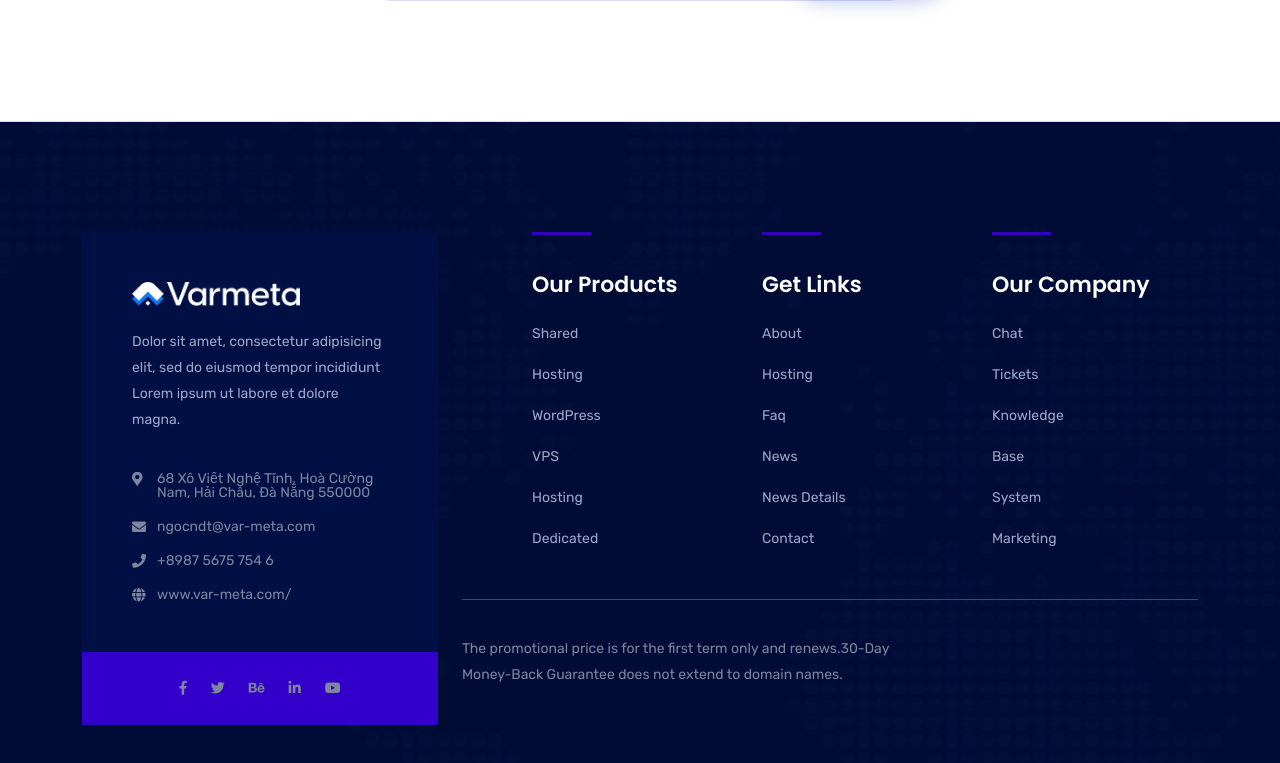
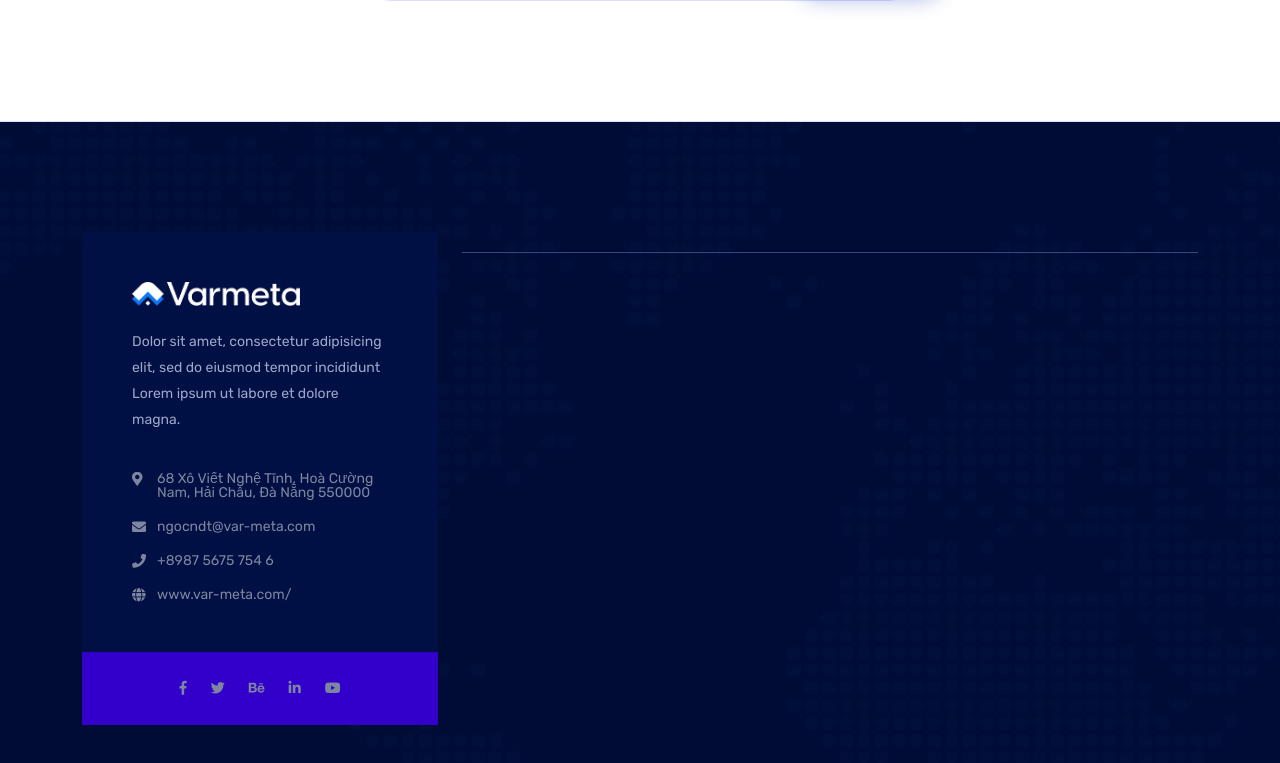
Before and after one commit to thanhngoc541/GNO-Naming-Service, a Next.js app: page / in a window 1280 px wide. Shown: the part 1098-1861 px from the top of the page. Built offline with nearby package versions, Linux system fonts and the light colour scheme.

Commit message:
remove footer

```diff
--- a/components/layout/footers/FooterOne.tsx
+++ b/components/layout/footers/FooterOne.tsx
@@ -13,42 +13,42 @@ interface footer_links_type {
 }
 // footer links data
 const footer_links: footer_links_type[] = [
-    {
-        id: 1,
-        title: "Our Products",
-        links: [
-            { title: "Shared", link: "#" },
-            { title: "hosting", link: "#" },
-            { title: "WordPress", link: "#" },
-            { title: "VPS", link: "#" },
-            { title: "hosting", link: "#" },
-            { title: "Dedicated", link: "#" },
-        ]
-    },
-    {
-        id: 2,
-        title: "Get Links",
-        links: [
-            { title: "About", link: "/about" },
-            { title: "hosting", link: "/hosting" },
-            { title: "faq", link: "/faq" },
-            { title: "News", link: "/blog" },
-            { title: "News Details", link: "/blog-details" },
-            { title: "Contact", link: "/contact" },
-        ]
-    },
-    {
-        id: 3,
-        title: "Our Company",
-        links: [
-            { title: "Chat", link: "#" },
-            { title: "Tickets", link: "#" },
-            { title: "Knowledge", link: "#" },
-            { title: "base", link: "#" },
-            { title: "System", link: "#" },
-            { title: "Marketing", link: "#" },
-        ]
-    }
+    // {
+    //     id: 1,
+    //     title: "Our Products",
+    //     links: [
+    //         { title: "Shared", link: "#" },
+    //         { title: "hosting", link: "#" },
+    //         { title: "WordPress", link: "#" },
+    //         { title: "VPS", link: "#" },
+    //         { title: "hosting", link: "#" },
+    //         { title: "Dedicated", link: "#" },
+    //     ]
+    // },
+    // {
+    //     id: 2,
+    //     title: "Get Links",
+    //     links: [
+    //         { title: "About", link: "/about" },
+    //         { title: "hosting", link: "/hosting" },
+    //         { title: "faq", link: "/faq" },
+    //         { title: "News", link: "/blog" },
+    //         { title: "News Details", link: "/blog-details" },
+    //         { title: "Contact", link: "/contact" },
+    //     ]
+    // },
+    // {
+    //     id: 3,
+    //     title: "Our Company",
+    //     links: [
+    //         { title: "Chat", link: "#" },
+    //         { title: "Tickets", link: "#" },
+    //         { title: "Knowledge", link: "#" },
+    //         { title: "base", link: "#" },
+    //         { title: "System", link: "#" },
+    //         { title: "Marketing", link: "#" },
+    //     ]
+    // }
 ]
 // footer content type
 interface footer_content_type {
@@ -74,7 +74,7 @@ const footer_content: footer_content_type = {
     mail: "ngocndt@var-meta.com",
     phone: "+8987 5675 754 6",
     website: "www.var-meta.com/",
-    footer_info: "The promotional price is for the first term only and renews.30-Day Money-Back Guarantee does not extend to domain names.",
+    // footer_info: "The promotional price is for the first term only and renews.30-Day Money-Back Guarantee does not extend to domain names.",
 
 }
 
```
